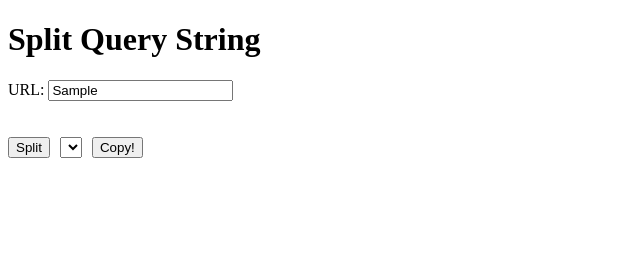
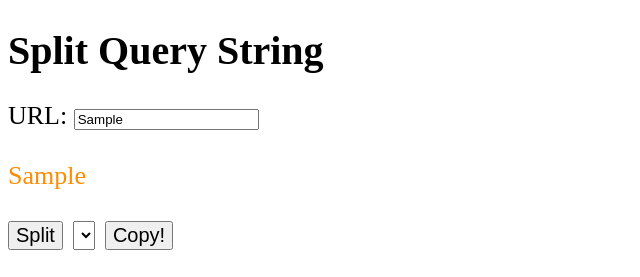
Before and after one commit to fabiodelgadopereira/tools, a plain HTML site: page splitter.html in a window 1280 px wide. Both pictures are taken after typing "Sample" into the empty fields and a click on the button "Split". Shown: the whole page, without its empty margins (0-640 px from the left). Drawn offline with Linux system fonts and the light colour scheme.

Commit message:
correcao splitter

```diff
--- a/splitter.html
+++ b/splitter.html
@@ -4,6 +4,9 @@
     <meta charset="UTF-8">
     <title>Split Query String</title>
     <style>
+      body {
+        font-size: 26px;
+      }
       #label-params {
         white-space: pre-wrap;
       }
@@ -11,10 +14,20 @@
         display: flex;
         gap: 10px;
       }
+      h1 {
+        font-size: 40px;
+      }
+      select,
+      button {
+        font-size: 20px;
+      }
+      #url {
+        color:  #ff8c00;
+      }
     </style>
       <script>
         function splitQueryString(url) {
-        const queryString = url.split('?')[1];
+          const queryString = url.split('?')[1] || url.split('#')[1];
           if (!queryString) return {};
           const keyValuePairs = queryString.split('&');
           const params = {};
@@ -34,9 +47,9 @@
           const labelParams = document.getElementById('label-params');
           let paramsList = '';
           for (let key in params) {
-      paramsList += `${key}=${params[key]}\n\n`;
+            paramsList += `<strong>${key}=</strong>${params[key]}\n\n`;
           }
-    labelParams.textContent = paramsList.trim(); // removemos espaços em branco extras no final
+          labelParams.innerHTML  = paramsList.trim(); // removemos espaços em branco extras no final
 
           // Habilitar o combobox e o botão de cópia
           const selectParam = document.getElementById('select-param');
@@ -47,6 +60,10 @@
             return `<option value="${key}">${key}</option>`;
           });
           selectParam.innerHTML = options.join('');
+
+          // Imprimir a URL abaixo do botão Split
+          const urlOutput = document.getElementById('url');
+          urlOutput.textContent = url.split('?')[0].split('#')[0];
         }
 
         function copySelectedParameter() {
@@ -70,7 +87,7 @@
       <form onsubmit="handleSubmit(event)">
         <label for="input-url">URL:</label>
         <input type="text" id="input-url" name="url">
- <br> <br> <br>
+        <br><br><div id="url"></div><br>
         <div class="button-container">
           <button type="submit">Split</button>
           <select id="select-param" disabled>
```
Lines whose indentation alone changed are shown as unchanged.
